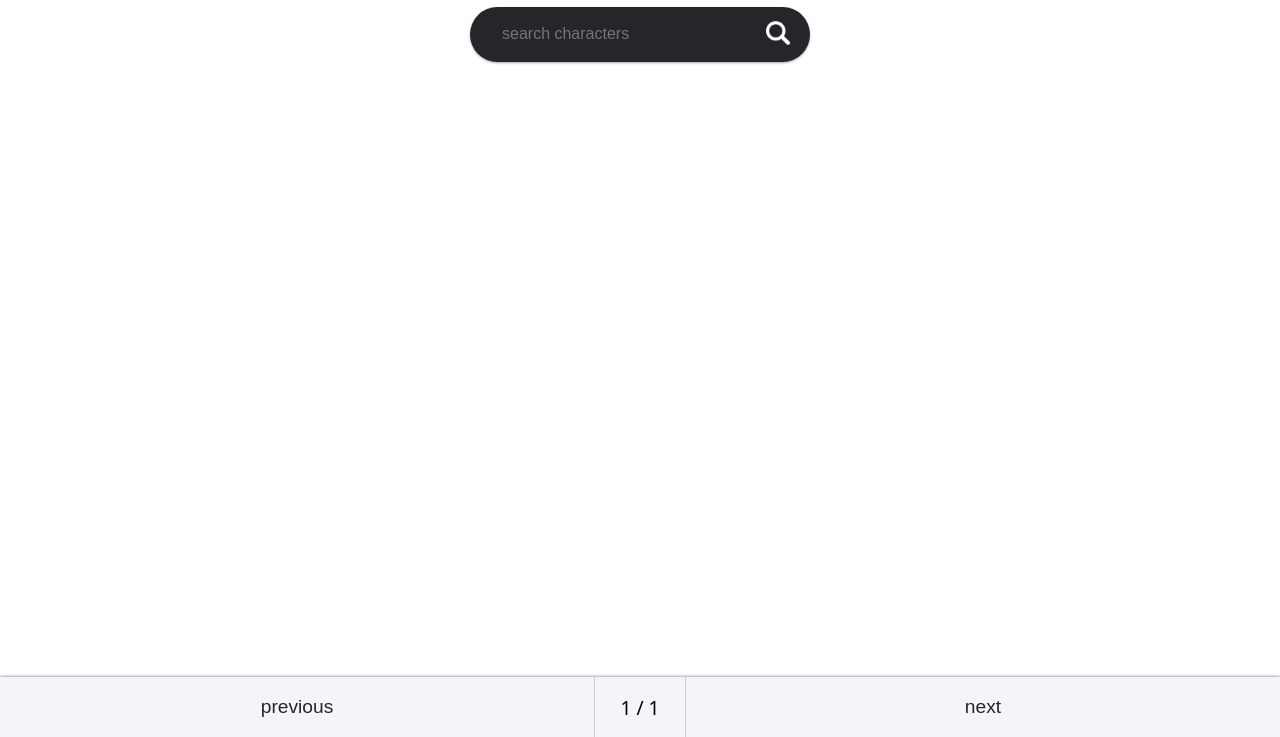
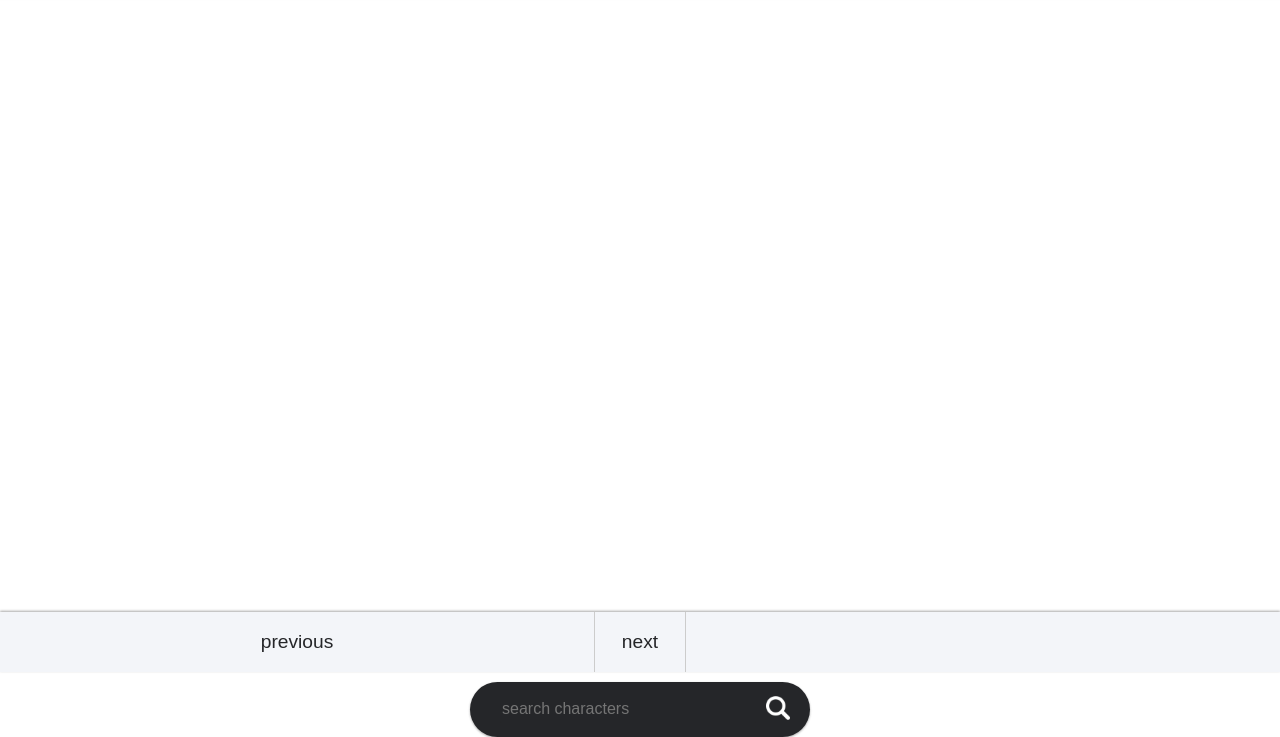
Before and after one commit to mariiaovs/recap-project-3_rick-and-morty-app, a website with bundled scripts: page index.html in a window 1280 px wide. Shown: the part 63-800 px from the top of the page. Built offline with nearby package versions, Linux system fonts and the light colour scheme; no server answers.

Commit message:
add navPagination

```diff
--- a/components/NavPagination/NavPagination.js
+++ b/components/NavPagination/NavPagination.js
@@ -0,0 +1,6 @@
+export default function NavPagination() {
+  const pagination = document.createElement("span");
+  pagination.classList.add("navigation__pagination");
+
+  return pagination;
+}
--- a/components/SearchBar/SearchBar.js
+++ b/components/SearchBar/SearchBar.js
@@ -0,0 +1,21 @@
+export default function SearchBar() {
+  const searchBarContainer = document.createElement("div");
+  searchBarContainer.classList.add("search-bar-container");
+
+  searchBarContainer.innerHTML = `
+<form action="" class="search-bar" data-js="search-bar">
+    <input
+      name="query"
+      class="search-bar__input"
+      type="text"
+      placeholder="search characters"
+      aria-label="character name"
+    />
+    <button class="search-bar__button" aria-label="search for character">
+      <img class="search-bar__icon" src="assets/magnifying-glass.png" alt="" />
+    </button>
+  </form>
+`;
+  return searchBarContainer;
+  //document.body.append(searchBarContainer);
+}
--- a/index.html
+++ b/index.html
@@ -12,7 +12,7 @@
   <body>
     <h1 class="title">Rick and More</h1>
     <main>
-      <div class="search-bar-container" data-js="search-bar-container">
+      <!--<div class="search-bar-container" data-js="search-bar-container">
         <form action="" class="search-bar" data-js="search-bar">
           <input
             name="query"
@@ -29,7 +29,7 @@
             />
           </button>
         </form>
-      </div>
+      </div>-->
       <ul class="card-container" data-js="card-container">
         <li class="card">
           <div class="card__image-container">
@@ -58,7 +58,7 @@
       <button class="button button--prev" data-js="button-prev">
         previous
       </button>
-      <span class="navigation__pagination" data-js="pagination">1 / 1</span>
+      <!--<span class="navigation__pagination" data-js="pagination">1 / 1</span>-->
       <button class="button button--next" data-js="button-next">next</button>
     </nav>
   </body>
--- a/index.js
+++ b/index.js
@@ -1,14 +1,16 @@
 import { CharacterCard } from "./components/CharacterCard/CharacterCard.js";
+import SearchBar from "./components/SearchBar/SearchBar.js";
+import NavPagination from "./components/NavPagination/NavPagination.js";
 
 const cardContainer = document.querySelector('[data-js="card-container"]');
-const searchBarContainer = document.querySelector(
-  '[data-js="search-bar-container"]'
-);
+const searchBarContainer = SearchBar();
+document.body.append(searchBarContainer);
 const searchBar = document.querySelector('[data-js="search-bar"]');
 const navigation = document.querySelector('[data-js="navigation"]');
 const prevButton = document.querySelector('[data-js="button-prev"]');
 const nextButton = document.querySelector('[data-js="button-next"]');
-const pagination = document.querySelector('[data-js="pagination"]');
+const pagination = NavPagination();
+navigation.append(pagination);
 
 // States
 let maxPage = 42;
```
